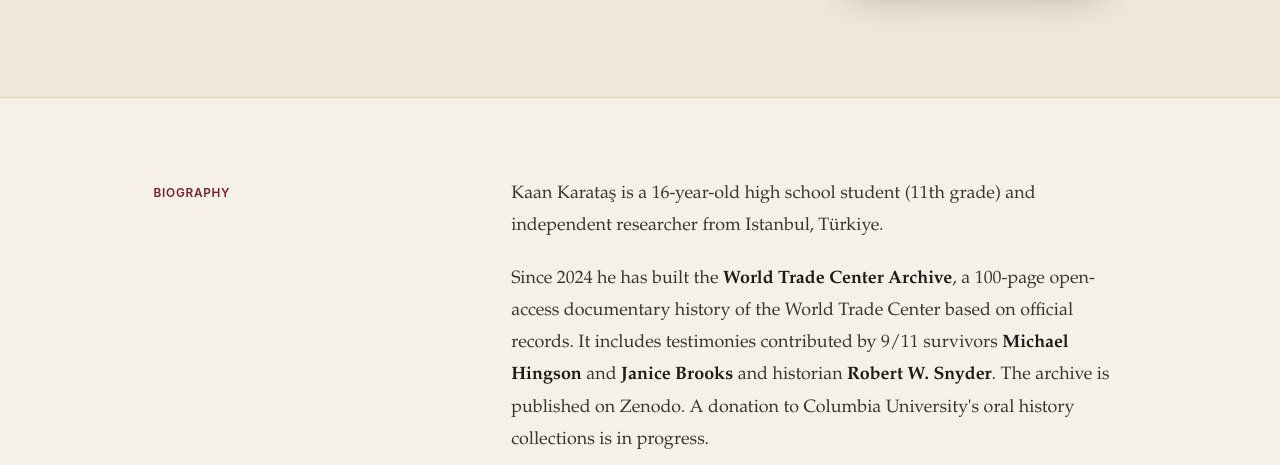
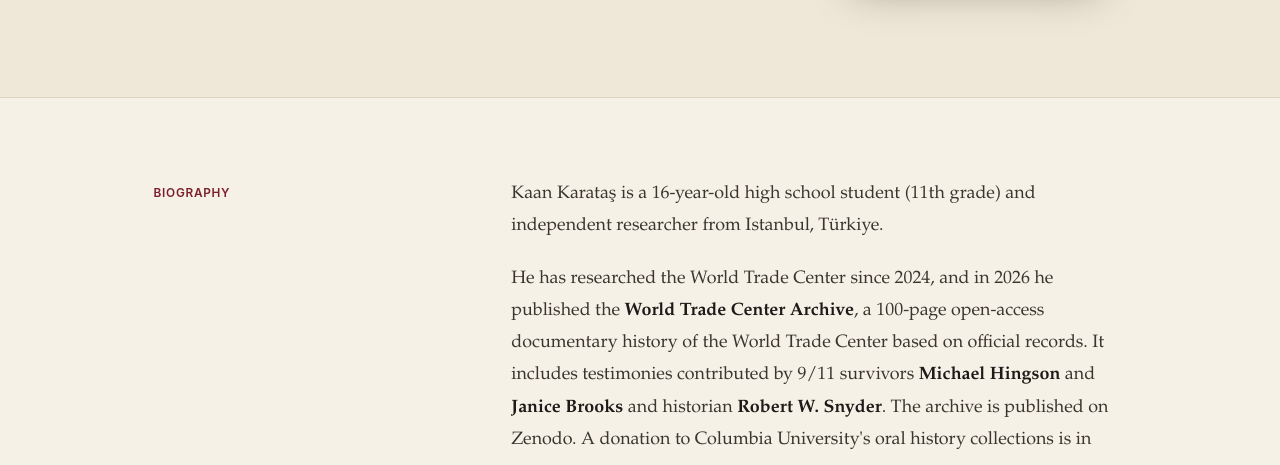
Before and after one commit to kaantv277/kaan-karatas-website, a plain HTML site: page about/index.html in a window 1280 px wide. Shown: the part 476-941 px from the top of the page. Drawn offline with Linux system fonts and the light colour scheme.

Commit message:
Fix timeline: research since 2024, archive published 2026; book blurb without age claim
Co-Authored-By: Claude Opus 5.5 <noreply@anthropic.com>
Claude-Session: https://claude.ai/code/session_011XNkWnrtkECXkfKB8AuzFN

```diff
--- a/about/index.html
+++ b/about/index.html
@@ -14,7 +14,7 @@
 <main class="page-main"><section class="page-hero profile-hero"><div><p class="eyebrow">PROFILE · 03</p><h1>About<br><em>the researcher.</em></h1><p class="page-lead">Student and independent researcher, Istanbul, Türkiye.</p></div><img class="profile-photo" src="../images/kaan-karatas.webp" width="640" height="640" alt="Portrait of Kaan Karataş"></section>
 <section class="content-section"><p class="eyebrow">BIOGRAPHY</p><div class="prose">
 <p>Kaan Karataş is a 16-year-old high school student (11th grade) and independent researcher from Istanbul, Türkiye.</p>
-<p>Since 2024 he has built the <strong>World Trade Center Archive</strong>, a 100-page open-access documentary history of the World Trade Center based on official records. It includes testimonies contributed by 9/11 survivors <strong>Michael Hingson</strong> and <strong>Janice Brooks</strong> and historian <strong>Robert W. Snyder</strong>. The archive is published on Zenodo. A donation to Columbia University's oral history collections is in progress.</p>
+<p>He has researched the World Trade Center since 2024, and in 2026 he published the <strong>World Trade Center Archive</strong>, a 100-page open-access documentary history of the World Trade Center based on official records. It includes testimonies contributed by 9/11 survivors <strong>Michael Hingson</strong> and <strong>Janice Brooks</strong> and historian <strong>Robert W. Snyder</strong>. The archive is published on Zenodo. A donation to Columbia University's oral history collections is in progress.</p>
 <p>He has also written a research paper on the Turkish Parliament's debate of 10 October 2001 on military authorization after 9/11, and a conceptual essay on atmospheric media and psychological distance.</p>
 <p lang="tr"><em>Kaan Karataş, İstanbul’da yaşayan 16 yaşında bir lise öğrencisi ve bağımsız araştırmacıdır. Dünya Ticaret Merkezi ve 11 Eylül üzerine hazırladığı açık erişimli arşiv, hayatta kalanların tanıklıklarını içerir; tanıklıkların Columbia Üniversitesi’nin sözlü tarih koleksiyonlarına bağış süreci devam etmektedir.</em></p>
 <p>He works without institutional affiliation or funding. His interests include history, political science, psychology, oral history, and finance.</p>
```
Also changed, not shown: book/index.html (+1 -1 lines).
